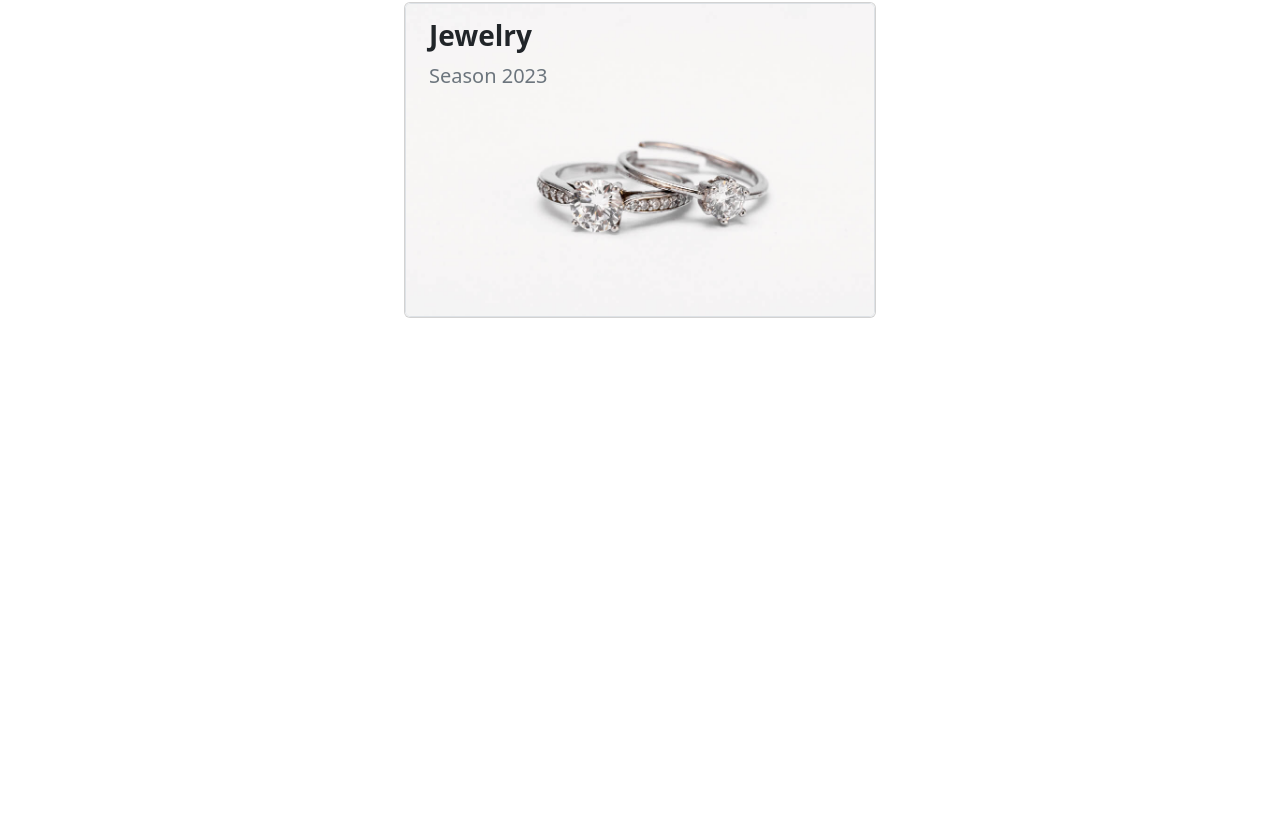
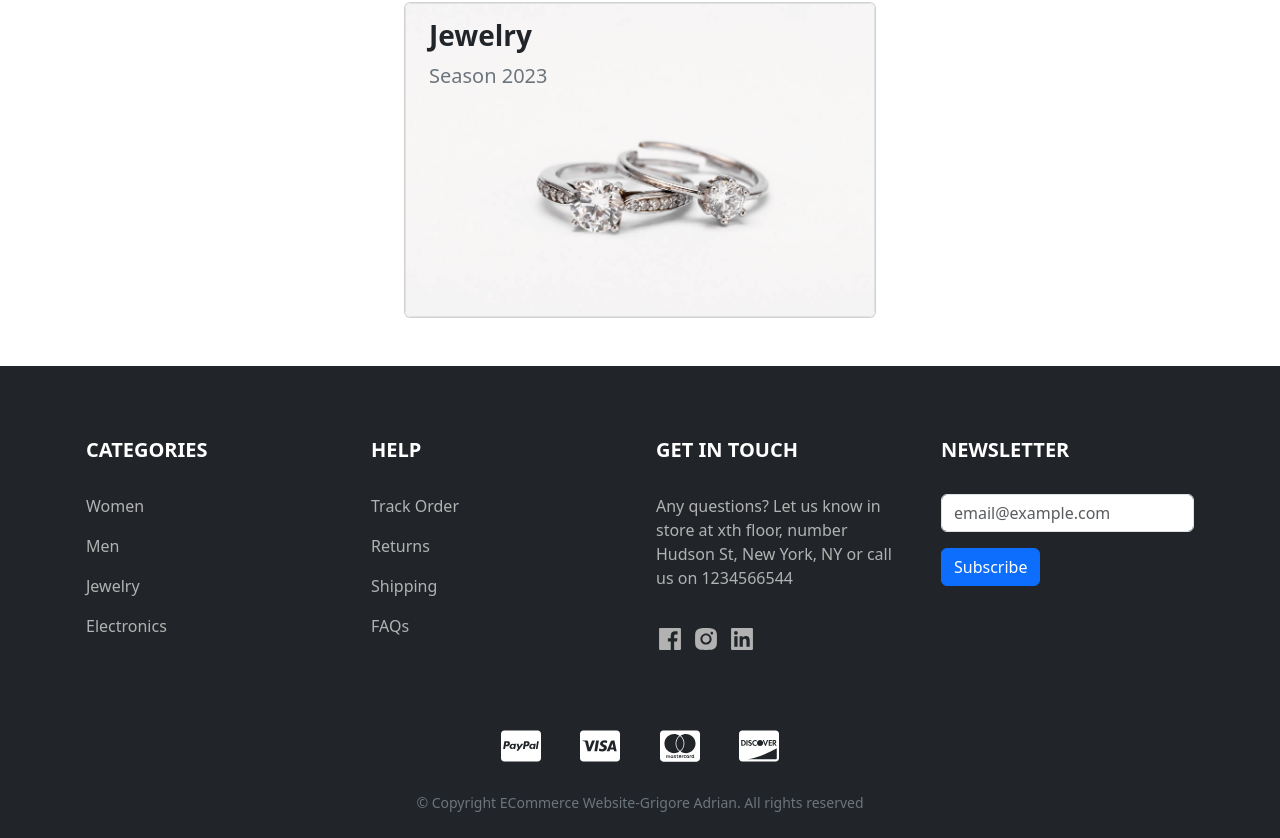
Before and after one commit to AdriandGrigore/Ecommerce-Website, a React (Create React App) app: page / in a window 1280 px wide. Shown: the part 1197-2035 px from the top of the page. Before the commit the page ends 1563 px from the top, so only its background shows below. Built offline with nearby package versions, Linux system fonts and the light colour scheme.

Commit message:
Footer component added

```diff
--- /dev/null
+++ b/src/components/Footer.js
@@ -0,0 +1,173 @@
+import React from 'react'
+import { Button, Col, Container, Form, Row } from 'react-bootstrap'
+import { AiFillFacebook, AiFillInstagram, AiFillLinkedin } from 'react-icons/ai'
+import { FaCcPaypal, FaCcVisa, FaCcMastercard, FaCcDiscover } from "react-icons/fa"
+import "../css/Footer.css"
+
+function Footer() {
+    return (
+        <Container
+            fluid
+            as="footer"
+            className='bg-dark text-white pt-5 pb-3'
+        >
+            <Container>
+                <Row className='text-start py-4'>
+                    <Col
+                        lg={3}
+                        md={6}
+                        sm={12}
+                        className='column'
+                    >
+                        <h5
+                            className='text-white fw-bold text-uppercase'
+                        >
+                            Categories
+                        </h5>
+                        <ul>
+                            <li>
+                                <a href='/#'>
+                                    Women
+                                </a>
+                            </li>
+                            <li>
+                                <a href='/#'>
+                                    Men
+                                </a>
+                            </li>
+                            <li>
+                                <a href='/#'>
+                                    Jewelry
+                                </a>
+                            </li>
+                            <li>
+                                <a href='/#'>
+                                    Electronics
+                                </a>
+                            </li>
+                        </ul>
+                    </Col>
+                    <Col
+                        lg={3}
+                        md={6}
+                        sm={12}
+                        className='column'
+                    >
+                        <h5
+                            className='text-white fw-bold text-uppercase'
+                        >
+                            Help
+                        </h5>
+                        <ul>
+                            <li>
+                                <a href="/#">
+                                    Track Order
+                                </a>
+                            </li>
+                            <li>
+                                <a href="/#">
+                                    Returns
+                                </a>
+                            </li>
+                            <li>
+                                <a href='/#'>
+                                    Shipping
+                                </a>
+                            </li>
+                            <li>
+                                <a href='/#'>
+                                    FAQs
+                                </a>
+                            </li>
+                        </ul>
+                    </Col>
+                    <Col
+                        lg={3}
+                        md={6}
+                        sm={12}
+                        className='column pe-4'
+                    >
+                        <h5
+                            className='text-white fw-bold text-uppercase'
+                        >
+                            Get in touch
+                        </h5>
+                        <p>
+                            Any questions? Let us know in store at xth floor, number Hudson St, New York, NY or call us on 1234566544
+                        </p>
+                        <div className='fs-3 pt-2'>
+                            <a
+                                href='https://www.facebook.com/'
+                                target='_blank'
+                                rel="noreferrer"
+                            >
+                                <AiFillFacebook />
+                            </a>
+                            <a
+                                href='https://www.instagram.com/'
+                                target='_blank'
+                                rel="noreferrer"
+                                className='mx-2'
+                            >
+                                <AiFillInstagram />
+                            </a>
+                            <a
+                                href='https://www.linkedin.com/'
+                                target='_blank'
+                                rel="noreferrer"
+                            >
+                                <AiFillLinkedin />
+                            </a>
+                        </div>
+                    </Col>
+                    <Col
+                        lg={3}
+                        md={6}
+                        sm={12}
+                        className='column'
+                    >
+                        <h5
+                            className='text-white fw-bold text-uppercase'
+                        >
+                            Newsletter
+                        </h5>
+                        <Form>
+                            <Form.Group className="mb-3">
+                                <Form.Control
+                                    type="text"
+                                    aria-describedby="inputGroup-sizing-default"
+                                    placeholder="email@example.com"
+                                />
+                            </Form.Group>
+                            <Button type='submit'>
+                                Subscribe
+                            </Button>
+                        </Form>
+                    </Col>
+                </Row>
+                <Row className='justify-content-center pb-4'>
+                    <Col
+                        lg={4}
+                        md={6}
+                        xs={12}
+                        className='fs-1 d-flex justify-content-evenly'
+                    >
+                        <FaCcPaypal />
+                        <FaCcVisa />
+                        <FaCcMastercard />
+                        <FaCcDiscover />
+                    </Col>
+                </Row>
+                <Row className='pb-3 pb-md-2'>
+                    <Col>
+                        <small className='text-secondary'>
+                            © Copyright ECommerce Website-Grigore Adrian. All rights reserved
+                        </small>
+                    </Col>
+                </Row>
+            </Container>
+        </Container >
+    )
+}
+
+export default Footer
--- /dev/null
+++ b/src/css/Footer.css
@@ -0,0 +1,30 @@
+.column {
+  padding-inline: 1rem;
+  padding-bottom: 2rem;
+}
+
+.column h5 {
+  padding-bottom: 1.5rem;
+}
+
+.column ul {
+  padding: 0rem;
+}
+
+.column li {
+  list-style-type: none;
+  padding-bottom: 1rem;
+}
+
+.column a {
+  text-decoration: none;
+  color: #b2b2b2;
+}
+
+.column a:hover {
+  color: #0d6efd;
+}
+
+.column p {
+  color: #b2b2b2;
+}
--- a/src/pages/Home.js
+++ b/src/pages/Home.js
@@ -2,6 +2,7 @@ import React from 'react'
 import Navbar from "../components/Navbar"
 import HeroCarousel from '../components/HeroCarousel'
 import CategoryGrid from '../components/CategoryGrid'
+import Footer from '../components/Footer'
 
 function Home() {
     return (
@@ -9,6 +10,7 @@ function Home() {
             <Navbar />
             <HeroCarousel />
             <CategoryGrid />
+            <Footer />
         </>
     )
 }
```
